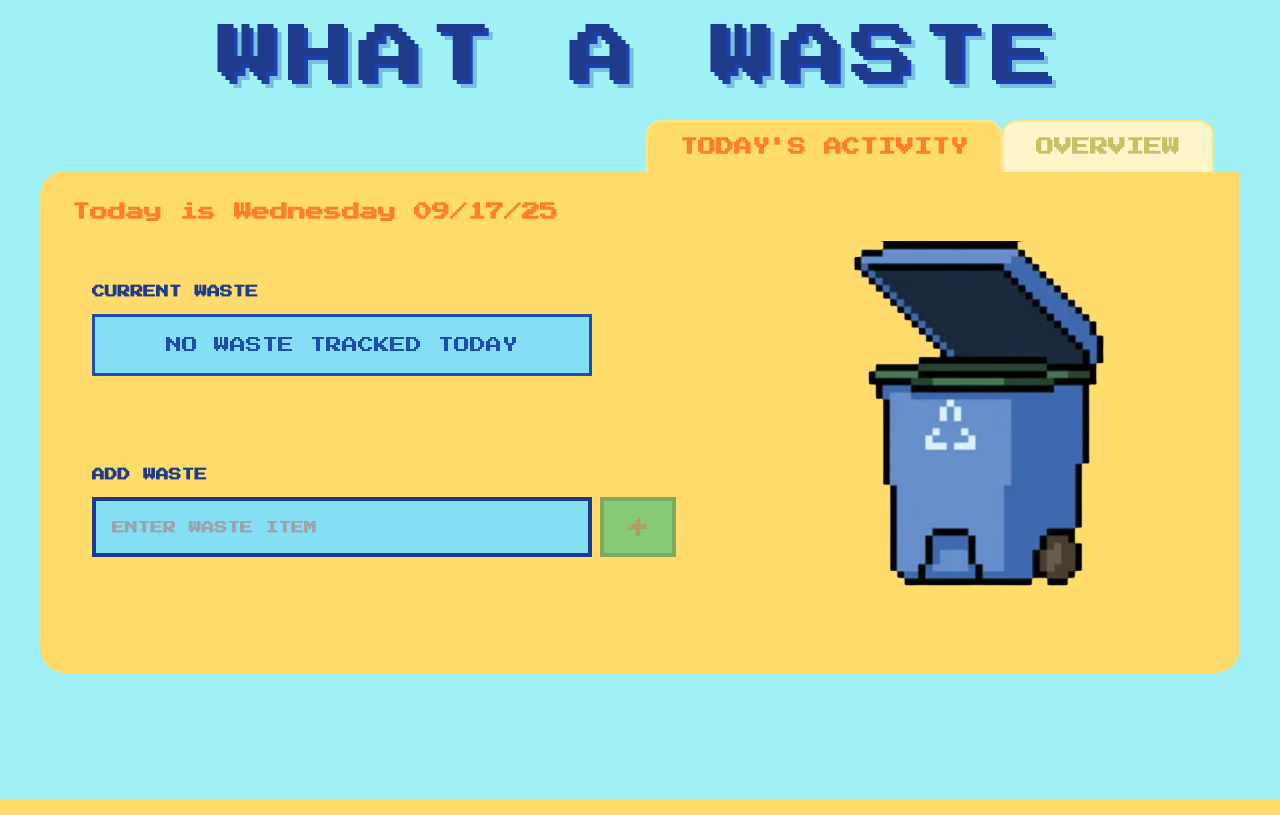
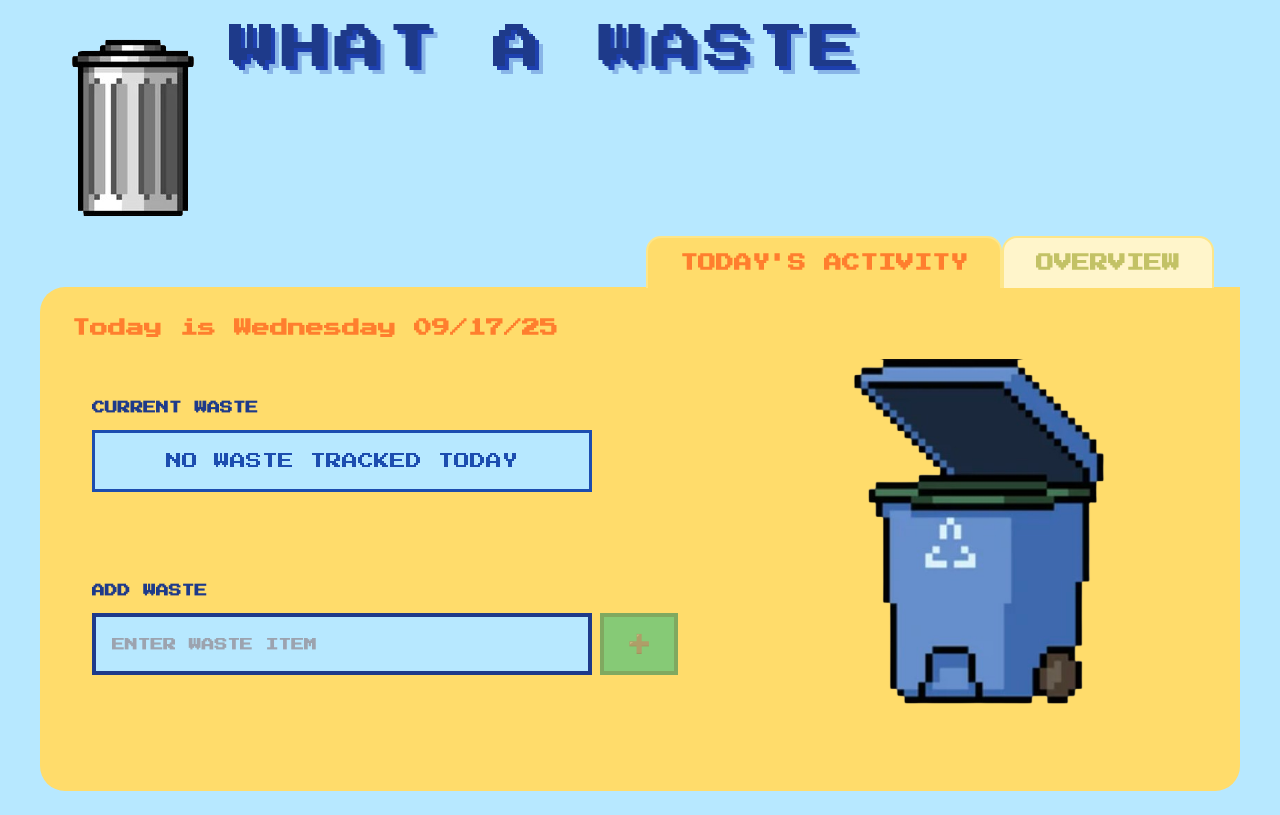
Before and after one commit to maxdelreal/wasted, a Flask app: page / in a window 1280 px wide. Run offline with Flask 3, Linux system fonts and the light colour scheme.

Commit message:
added logo and adjusted title for said logo

```diff
--- a/wasted_app/static/css/main.css
+++ b/wasted_app/static/css/main.css
@@ -11,7 +11,7 @@
 
 body {
     font-family: 'Press Start 2P', monospace;
-    background:#a0f2f6 0%;
+    background:#b7e8ff 0%;
     min-height: 100vh;
     padding: 24px;
 }
@@ -27,13 +27,24 @@ body {
     margin-bottom: 32px;
 }
 
+.title-container {
+    display: flex;
+}
+
 .main-title {
-    font-size: 4rem;
+    font-size: 3rem;
     font-weight: lighter;
     color: #1e3a8a;
     letter-spacing: 0.1em;
     margin-bottom: 32px;
     text-shadow: 4px 4px 0px #1e40af, 8px 8px 0px rgba(30, 64, 175, 0.3);
+}
+.trash-can {
+    max-width: 50px;
+    height: auto;
+    display: block;
+    margin: 0;
+    align-items:start;
 }
 
 /* Tab styles */
@@ -127,7 +138,7 @@ body {
     display: flex;
     justify-content: space-between;
     align-items: center;
-    background-color: #84def4;
+    background-color: #b7e8ff;
     border: 2px solid #1e3a8a;
     padding: 2px;
     min-width: 500px;
@@ -147,7 +158,7 @@ body {
 }
 
 .empty-state {
-    background-color: #84def4;
+    background-color: #b7e8ff;
     border: 3px solid #1c4daf;
     padding: 20px;
     text-align: center;
@@ -167,7 +178,7 @@ body {
     font-size: 0.8rem;
     padding: 16px;
     border: 4px solid #1e3a8a;
-    background: #84def4;
+    background: #b7e8ff;
     font-weight: bold;
     font-family: 'Press Start 2P', monospace;
     min-width: 500px; /*sep 9 minimum width not too small*/
@@ -246,12 +257,12 @@ body {
 /* Icon styles using Unicode symbols */
 .icon-plus::before {
     content: '➕';
-    font-size: 16px;
+    font-size: 18px;
 }
 
 .icon-minus::before {
     content: '➖';
-    font-size: 16px;
+    font-size: 18px;
 }
 
 .icon-trash::before {
--- a/wasted_app/templates/index.html
+++ b/wasted_app/templates/index.html
@@ -10,8 +10,10 @@
     <div class="container">
         <!-- Header -->
         <div class="header">
-            <h1 class="main-title">WHAT A WASTE</h1>
-
+            <div class="title-container">
+                <a href="#"> <img src="{{ url_for('static', filename='pic/logotrashcan.png') }}" alt="what a waste logo"></a>
+                <h1 class="main-title">WHAT A WASTE</h1>
+            </div>
             <!-- Tabs -->
             <div class="tabs">
                 <div class="tab-group">
```
Also changed, not shown: wasted_app/static/pic/logotrashcan.png (added).
